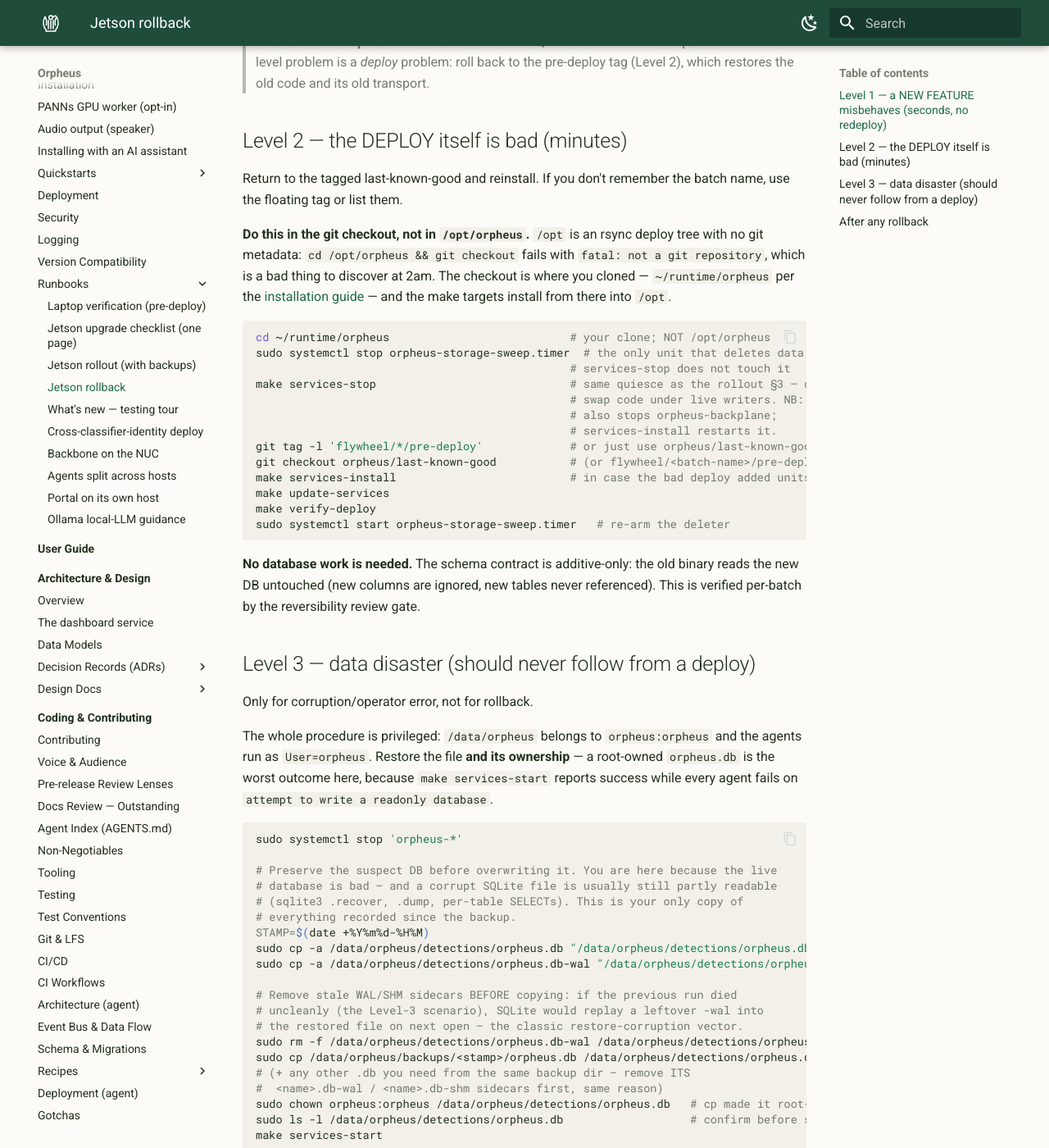
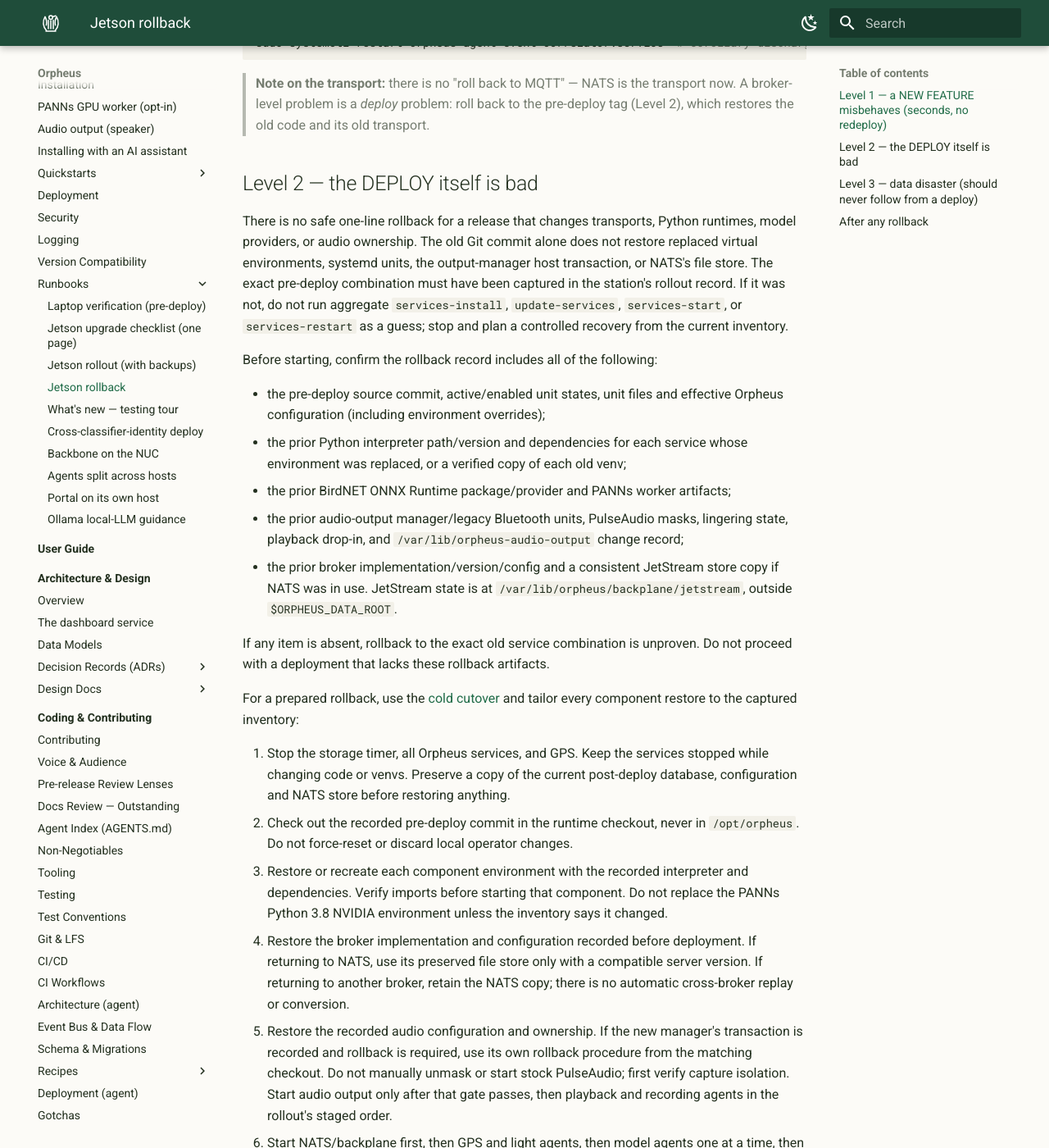
Before and after one commit to scottchronicity/orpheus, an MkDocs documentation site: the page built from docs/runbooks/jetson-rollback.md, in a window 1280 px wide and 1400 px high, scrolled down 1171 px. Shown: the whole window at 82% size. Built offline with MkDocs 1.6.1 and Material for MkDocs 9.7.7, drawn with Linux system fonts in a browser that asks for light colours; some of the changed text lies outside the part shown.

Commit message:
docs(deploy): reconcile Jetson rollback gates

````diff
--- a/docs/runbooks/jetson-rollback.md
+++ b/docs/runbooks/jetson-rollback.md
@@ -7,8 +7,10 @@ via a normal deploy.
 
 ## Level 1 — a NEW FEATURE misbehaves (seconds, no redeploy)
 
-Every new behavior sits behind an off-by-default flag. Turn the one flag back off
-in `/opt/orpheus/config/orpheus.yaml` and restart the owning service:
+When a feature is controlled by a flag, change only that setting in
+`/opt/orpheus/config/orpheus.yaml` and restart only its owning unit. Do not use the
+root `services-restart` target for this stack: it also stops and starts the managed
+audio-output service and can interrupt playback or alter audio routing.
 
 | Feature | Flag to turn off | Restart |
 |---|---|---|
@@ -25,43 +27,68 @@ in `/opt/orpheus/config/orpheus.yaml` and restart the owning service:
 
 ```bash
 sudo nano /opt/orpheus/config/orpheus.yaml    # flip the one flag
-make services-restart                          # or restart just the owning unit
+sudo systemctl restart orpheus-agent-event-correlator.service  # corollary discharge example
 ```
 
 > **Note on the transport:** there is no "roll back to MQTT" — NATS is the
 > transport now. A broker-level problem is a *deploy* problem: roll back to the
 > pre-deploy tag (Level 2), which restores the old code and its old transport.
 
-## Level 2 — the DEPLOY itself is bad (minutes)
+## Level 2 — the DEPLOY itself is bad
 
-Return to the tagged last-known-good and reinstall. If you don't remember the
-batch name, use the floating tag or list them.
+There is no safe one-line rollback for a release that changes transports, Python
+runtimes, model providers, or audio ownership. The old Git commit alone does not
+restore replaced virtual environments, systemd units, the output-manager host
+transaction, or NATS's file store. The exact pre-deploy combination must have been
+captured in the station's rollout record. If it was not, do not run aggregate
+`services-install`, `update-services`, `services-start`, or `services-restart` as a
+guess; stop and plan a controlled recovery from the current inventory.
 
-**Do this in the git checkout, not in `/opt/orpheus`.** `/opt` is an rsync deploy tree
-with no git metadata: `cd /opt/orpheus && git checkout` fails with `fatal: not a git
-repository`, which is a bad thing to discover at 2am. The checkout is where you cloned
-— `~/runtime/orpheus` per the [installation guide](../INSTALLATION.md) — and the make
-targets install from there into `/opt`.
+Before starting, confirm the rollback record includes all of the following:
 
-```bash
-cd ~/runtime/orpheus                           # your clone; NOT /opt/orpheus
-sudo systemctl stop orpheus-storage-sweep.timer  # the only unit that deletes data;
-                                               # services-stop does not touch it
-make services-stop                             # same quiesce as the rollout §3 — do not
-                                               # swap code under live writers. NB: this
-                                               # also stops orpheus-backplane;
-                                               # services-install restarts it.
-git tag -l 'flywheel/*/pre-deploy'             # or just use orpheus/last-known-good
-git checkout orpheus/last-known-good           # (or flywheel/<batch-name>/pre-deploy)
-make services-install                          # in case the bad deploy added units
-make update-services
-make verify-deploy
-sudo systemctl start orpheus-storage-sweep.timer   # re-arm the deleter
-```
+- the pre-deploy source commit, active/enabled unit states, unit files and effective
+  Orpheus configuration (including environment overrides);
+- the prior Python interpreter path/version and dependencies for each service whose
+  environment was replaced, or a verified copy of each old venv;
+- the prior BirdNET ONNX Runtime package/provider and PANNs worker artifacts;
+- the prior audio-output manager/legacy Bluetooth units, PulseAudio masks, lingering
+  state, playback drop-in, and `/var/lib/orpheus-audio-output` change record;
+- the prior broker implementation/version/config and a consistent JetStream store
+  copy if NATS was in use. JetStream state is at
+  `/var/lib/orpheus/backplane/jetstream`, outside `$ORPHEUS_DATA_ROOT`.
 
-**No database work is needed.** The schema contract is additive-only: the old
-binary reads the new DB untouched (new columns are ignored, new tables never
-referenced). This is verified per-batch by the reversibility review gate.
+If any item is absent, rollback to the exact old service combination is unproven.
+Do not proceed with a deployment that lacks these rollback artifacts.
+
+For a prepared rollback, use the [cold cutover](jetson-rollout.md#the-cold-cutover-for-transport-swaps-and-schema-changes)
+and tailor every component restore to the captured inventory:
+
+1. Stop the storage timer, all Orpheus services, and GPS. Keep the services stopped
+   while changing code or venvs. Preserve a copy of the current post-deploy database,
+   configuration and NATS store before restoring anything.
+2. Check out the recorded pre-deploy commit in the runtime checkout, never in
+   `/opt/orpheus`. Do not force-reset or discard local operator changes.
+3. Restore or recreate each component environment with the recorded interpreter
+   and dependencies. Verify imports before starting that component. Do not replace
+   the PANNs Python 3.8 NVIDIA environment unless the inventory says it changed.
+4. Restore the broker implementation and configuration recorded before deployment.
+   If returning to NATS, use its preserved file store only with a compatible server
+   version. If returning to another broker, retain the NATS copy; there is no
+   automatic cross-broker replay or conversion.
+5. Restore the recorded audio configuration and ownership. If the new manager's
+   transaction is recorded and rollback is required, use its own rollback procedure
+   from the matching checkout. Do not manually unmask or start stock PulseAudio;
+   first verify capture isolation. Start audio output only after that gate passes,
+   then playback and recording agents in the rollout's staged order.
+6. Start NATS/backplane first, then GPS and light agents, then model agents one at a
+   time, then the correlator and UI. Confirm recording continuity, audio routing,
+   provider/runtime health and NATS connectivity. Re-arm the storage timer only
+   after the system passes those checks.
+
+The SQLite schema is additive, but that alone does not prove the whole deployment
+can be rolled back. Preserve the pre-deploy DB backup and the NATS file-store copy;
+restore either only when the recorded failure requires it and its matching service
+state is stopped.
 
 ## Level 3 — data disaster (should never follow from a deploy)
 
@@ -92,7 +119,8 @@ sudo cp /data/orpheus/backups/<stamp>/orpheus.db /data/orpheus/detections/orpheu
 #  <name>.db-wal / <name>.db-shm sidecars first, same reason)
 sudo chown orpheus:orpheus /data/orpheus/detections/orpheus.db   # cp made it root-owned
 sudo ls -l /data/orpheus/detections/orpheus.db                   # confirm before starting
-make services-start
+# Do not use make services-start here. Follow Level 2's staged startup after
+# confirming NATS and audio capture isolation; re-arm the storage timer last.
 ```
 
 Then confirm an agent can actually write, rather than trusting the unit states:
````
Also changed, not shown: docs/runbooks/jetson-rollout.md (+55 -25 lines), docs/runbooks/jetson-upgrade-checklist.md (+7 -5 lines).
